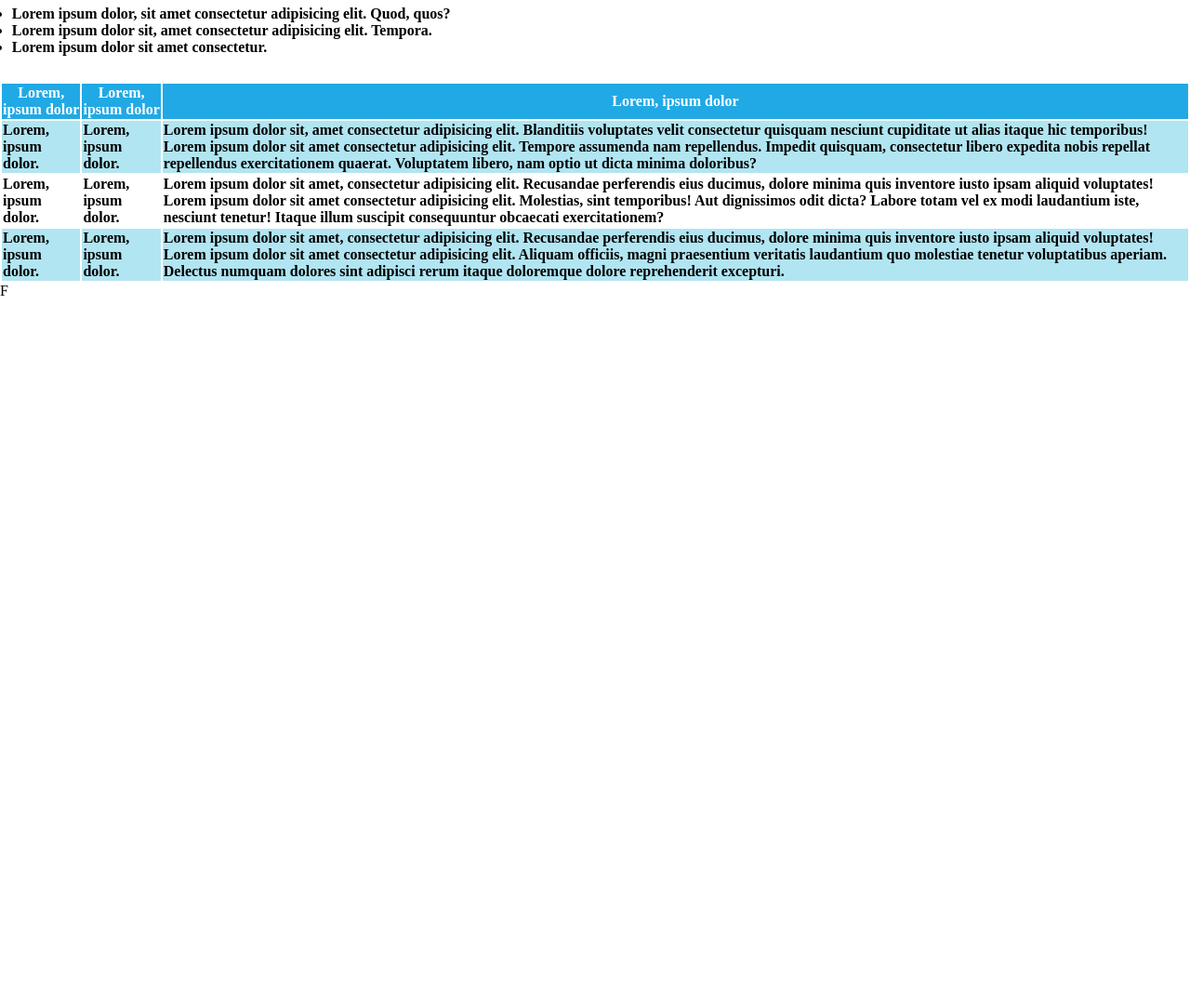
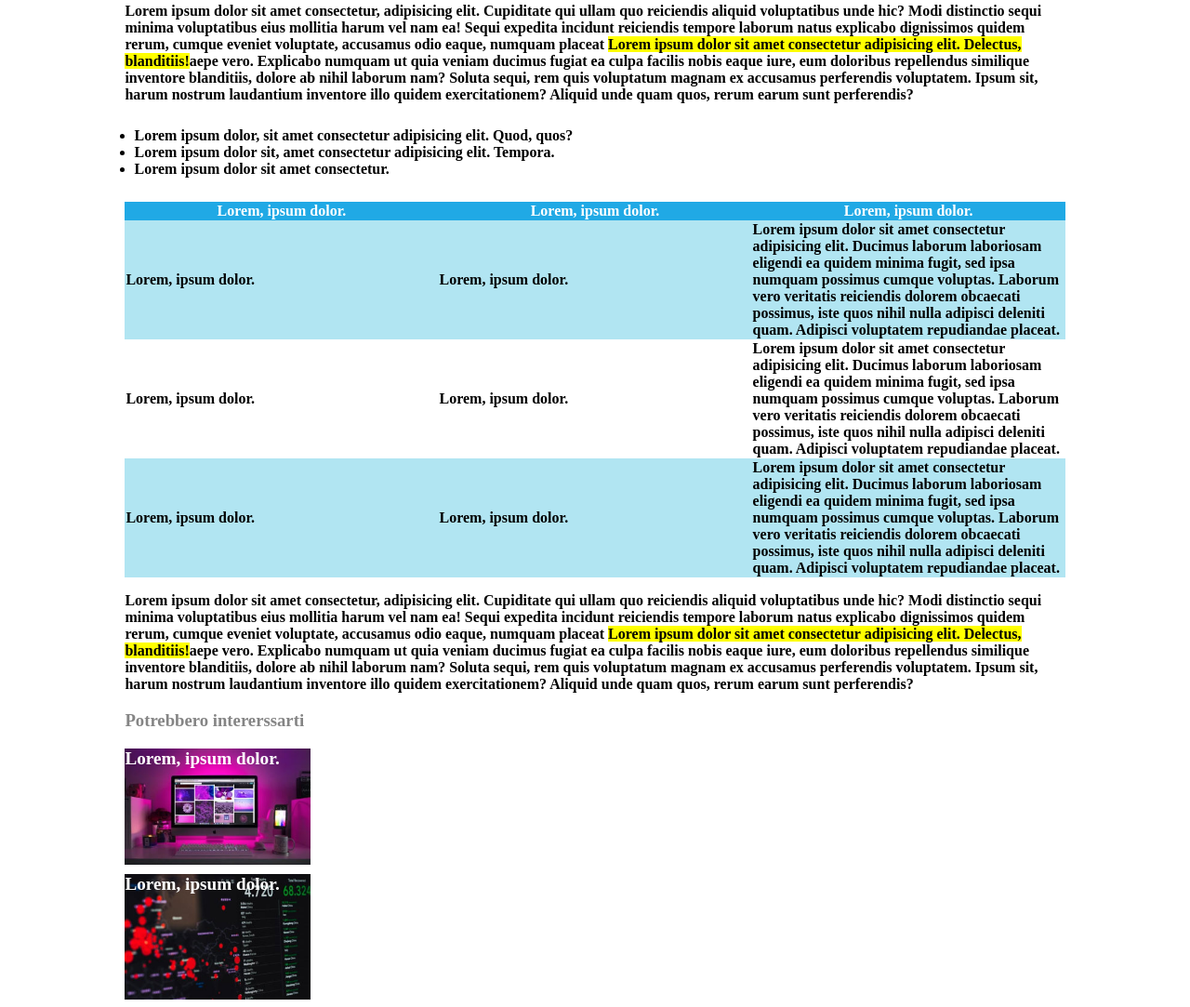
Before and after one commit to Apollo11-hub/html-css-booleaner, a plain HTML site: page index.html in a window 1280 px wide. Shown: the part 813-1896 px from the top of the page at 93% size. Before the commit the page ends 1135 px from the top, so only its background shows below. Drawn offline with Linux system fonts and the light colour scheme.

Commit message:
Fine progetto

```diff
--- a/index.html
+++ b/index.html
@@ -5,12 +5,16 @@
   <meta http-equiv="X-UA-Compatible" content="IE=edge">
   <meta name="viewport" content="width=device-width, initial-scale=1.0">
   <link rel="stylesheet" href="style/style.css">
-  <title>c</title>
+  <title>The Booleaner</title>
 </head>
 <body>
   <header>
     <!-- header da rivedere -->
-    <img id="logo" src="img/logo.svg" alt="logo">
+    <div class="logobox">
+      <div class="logoposition">
+        <img id="logo"src="/img/logo.svg" alt="">
+      </div>
+    </div>
   </header>
 
   <main>
@@ -22,8 +26,8 @@
     <section>
       <!-- immagini e fonti -->
       <div class="img-tim">
-        <img src="img/tim-1.jpg" alt="tim1">
-        <img src="img/tim-2.jpg" alt="tim1">
+        <img id="timone"src="img/tim-1.jpg" alt="tim1">
+        <img id="timtwo" src="img/tim-2.jpg" alt="tim1">
       </div>
 
       <div >
@@ -45,46 +49,46 @@
       </ul>
 
 
+      <table class="tab">
 
-        <table class="table" >
-
-          <tr id="thead">
-            <th>Lorem, ipsum dolor</th>
-            <th>Lorem, ipsum dolor</th>
-            <th>Lorem, ipsum dolor</th>
+        <tr class="tabh-color">
+          <th>Lorem, ipsum dolor.</th>
+          <th>Lorem, ipsum dolor.</th>
+          <th>Lorem, ipsum dolor.</th>
         </tr>
 
-          <tr id="tbody">
+        <tr class="tabb-color">
           <td>Lorem, ipsum dolor.</td>
           <td>Lorem, ipsum dolor.</td>
-            <td>Lorem ipsum dolor sit, amet consectetur adipisicing elit. Blanditiis voluptates velit consectetur quisquam nesciunt cupiditate ut alias itaque hic temporibus! Lorem ipsum dolor sit amet consectetur adipisicing elit. Tempore assumenda nam repellendus. Impedit quisquam, consectetur libero expedita nobis repellat repellendus exercitationem quaerat. Voluptatem libero, nam optio ut dicta minima doloribus?</td>
+          <td>Lorem ipsum dolor sit amet consectetur adipisicing elit. Ducimus laborum laboriosam eligendi ea quidem minima fugit, sed ipsa numquam possimus cumque voluptas. Laborum vero veritatis reiciendis dolorem obcaecati possimus, iste quos nihil nulla adipisci deleniti quam. Adipisci voluptatem repudiandae placeat.</td>
         </tr>
 
         <tr>
           <td>Lorem, ipsum dolor.</td>
           <td>Lorem, ipsum dolor.</td>
-            <td>Lorem ipsum dolor sit amet, consectetur adipisicing elit. Recusandae perferendis eius ducimus, dolore minima quis inventore iusto ipsam aliquid voluptates! Lorem ipsum dolor sit amet consectetur adipisicing elit. Molestias, sint temporibus! Aut dignissimos odit dicta? Labore totam vel ex modi laudantium iste, nesciunt tenetur! Itaque illum suscipit consequuntur obcaecati exercitationem?</td>
+          <td>Lorem ipsum dolor sit amet consectetur adipisicing elit. Ducimus laborum laboriosam eligendi ea quidem minima fugit, sed ipsa numquam possimus cumque voluptas. Laborum vero veritatis reiciendis dolorem obcaecati possimus, iste quos nihil nulla adipisci deleniti quam. Adipisci voluptatem repudiandae placeat.</td>
         </tr>
 
-          <tr id="tbody">
+        <tr class="tabb-color">
           <td>Lorem, ipsum dolor.</td>
           <td>Lorem, ipsum dolor.</td>
-            <td>Lorem ipsum dolor sit amet, consectetur adipisicing elit. Recusandae perferendis eius ducimus, dolore minima quis inventore iusto ipsam aliquid voluptates! Lorem ipsum dolor sit amet consectetur adipisicing elit. Aliquam officiis, magni praesentium veritatis laudantium quo molestiae tenetur voluptatibus aperiam. Delectus numquam dolores sint adipisci rerum itaque doloremque dolore reprehenderit excepturi.</td>
+          <td>Lorem ipsum dolor sit amet consectetur adipisicing elit. Ducimus laborum laboriosam eligendi ea quidem minima fugit, sed ipsa numquam possimus cumque voluptas. Laborum vero veritatis reiciendis dolorem obcaecati possimus, iste quos nihil nulla adipisci deleniti quam. Adipisci voluptatem repudiandae placeat.</td>
         </tr>
 
       </table>
 
 
+      <p >Lorem ipsum dolor sit amet consectetur, adipisicing elit. Cupiditate qui ullam quo reiciendis aliquid voluptatibus unde hic? Modi distinctio sequi minima voluptatibus eius mollitia harum vel nam ea! Sequi expedita incidunt reiciendis tempore laborum natus explicabo dignissimos quidem rerum, cumque eveniet voluptate, accusamus odio eaque, numquam placeat <span id="highlighter">Lorem ipsum dolor sit amet consectetur adipisicing elit. Delectus, blanditiis!</span>aepe vero. Explicabo numquam ut quia veniam ducimus fugiat ea culpa facilis nobis eaque iure, eum doloribus repellendus similique inventore blanditiis, dolore ab nihil laborum nam? Soluta sequi, rem quis voluptatum magnam ex accusamus perferendis voluptatem. Ipsum sit, harum nostrum laudantium inventore illo quidem exercitationem? Aliquid unde quam quos, rerum earum sunt perferendis?</p>
 
     </section>
-
-
-
-
-
-
-
   </main>
-  <footer>F</footer>
+  <footer>
+    <!-- immagini suggerimenti -->
+    <h3 id="hcolor">Potrebbero intererssarti</h3>
+    <div class="imagesetting">
+        <div id="text-on-image">Lorem, ipsum dolor.</div>
+        <div id="text-on-imagedos">Lorem, ipsum dolor.</div>
+    </div>
+  </footer>
 </body>
 </html>
--- a/style/style.css
+++ b/style/style.css
@@ -1,21 +1,31 @@
-body{
+main,footer{
 margin: 0 auto;
+width:80%;
 }
 
 /* header */
 
-
-header{
+h1{
+  font-size:400%;
+  margin: 0%;
+}
+.logobox{
   background-color: #4ea0ff;
   background-image: url(../img/pattern.png);
-  width:100%;
-  height: 150px;
+  background-size:25%;
+  height: 100px;
 }
 
+.logoposition{
+  position: relative;
+}
 
 #logo{
-  width: 300px;
+  width: 200px;
   height: auto;
+  position: absolute;
+  top: 50px;
+  left: 10px;
 }
 
 /* /header */
@@ -25,7 +35,7 @@ header{
 
 
 .autor{
-  color: grey;
+  color: #989898;
 }
 
 #aut-link{
@@ -35,7 +45,17 @@ header{
 
 
   .img-tim{
+    width: 100%;
+    height: auto;
+    }
 
+  #timone{
+    width: auto;
+    height: auto;
+  }
+  #timtwo{
+    width: auto;
+    height: auto;
   }
 
   .lista-fonti{
@@ -57,18 +77,55 @@ header{
 }
 
 
-.table{
+
+table {
+  table-layout: fixed;
   width: 100%;
+  border-spacing:0;
 }
 
+th,td {
+  width: 100px;
+  overflow: hidden;
+  }
 
-#thead{
+.tabh-color{
   background-color: #20a9e5;
   color: white;
 }
 
-#tbody{
+.tabb-color{
+
   background-color: #b1e5f2;
 }
 
+
 /* /main */
+
+/* footer */
+
+  #hcolor{
+    color: #858585;
+  }
+
+  .imagesetting{
+
+  color: white;
+  font-size: larger;
+  font-weight: bolder;
+  }
+  #text-on-image{
+    background-image: url(../img/monitor.jpg);
+    background-size: cover;
+    width: 200px;
+    height: 125px;
+  }
+
+  #text-on-imagedos{
+    background-image: url(../img/graph.jpg);
+    background-size: cover;
+    width: 200px;
+    height: 135px;
+    margin-top: 10px;
+    }
+    /* /footer */
```
Also changed, not shown: 1 other file. Lines whose indentation alone changed are shown as unchanged.
